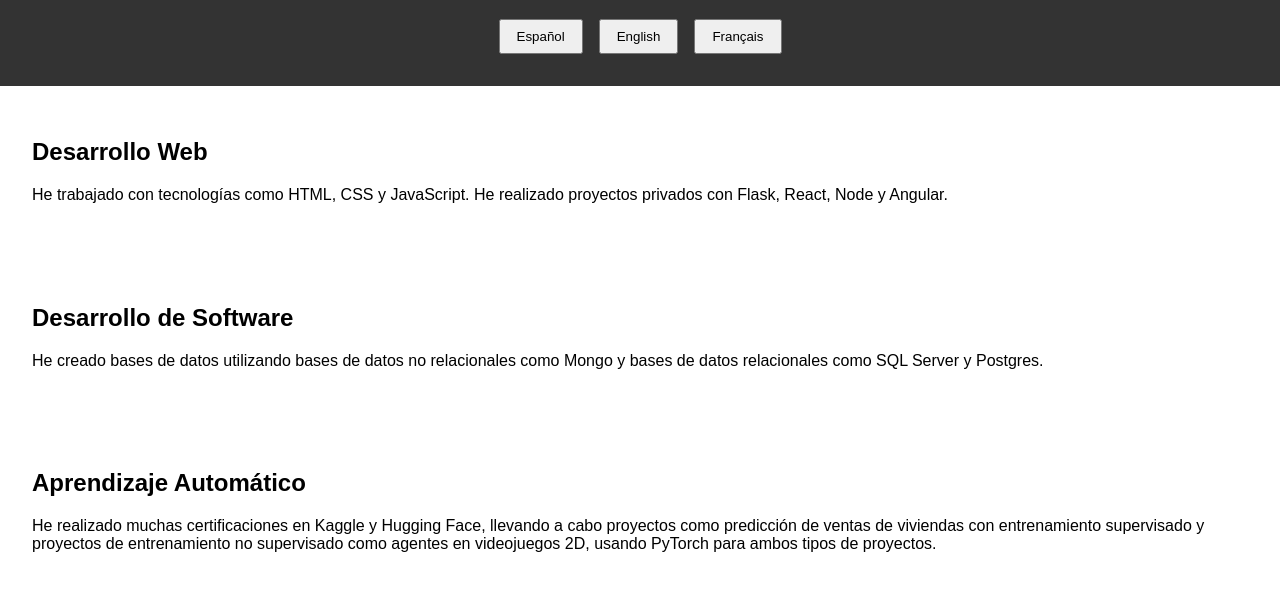
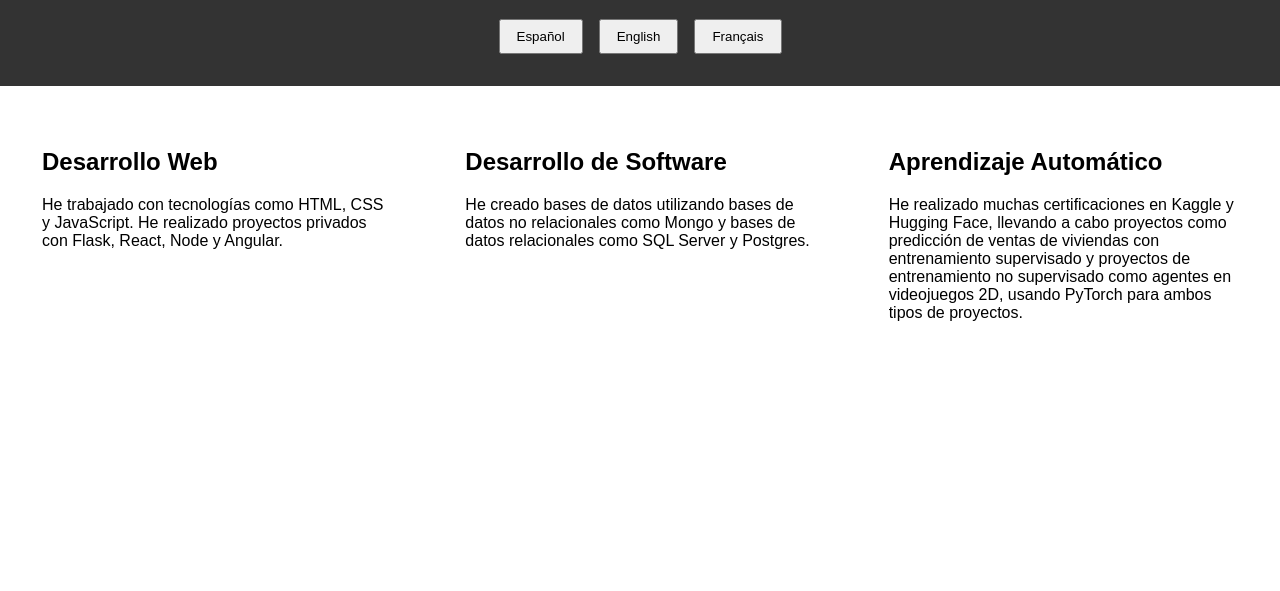
Before and after one commit to LAguirr/htmlcss, a plain HTML site: page main.html in a window 1280 px wide. Shown: the part 77-668 px from the top of the page. Drawn offline with Linux system fonts and the light colour scheme.

Commit message:
modified:   main.html

```diff
--- a/main.html
+++ b/main.html
@@ -26,9 +26,22 @@
             padding: 0.5rem 1rem;
             cursor: pointer;
         }
-        section {
+
+         main{
+            display: table;
+            width: 100%;
+            table-layout: fixed;
+            border-spacing: 10px;
+
+         }
+
+         section {
             padding: 2rem;
+            height: 50%;
+            width: 30%;
+            display: table-cell;
         }
+
         .hidden {
             display: none;
         }
@@ -98,5 +111,6 @@
             <p id="machineLearningContent"></p>
         </section>
     </main>
+
 </body>
 </html>
```
